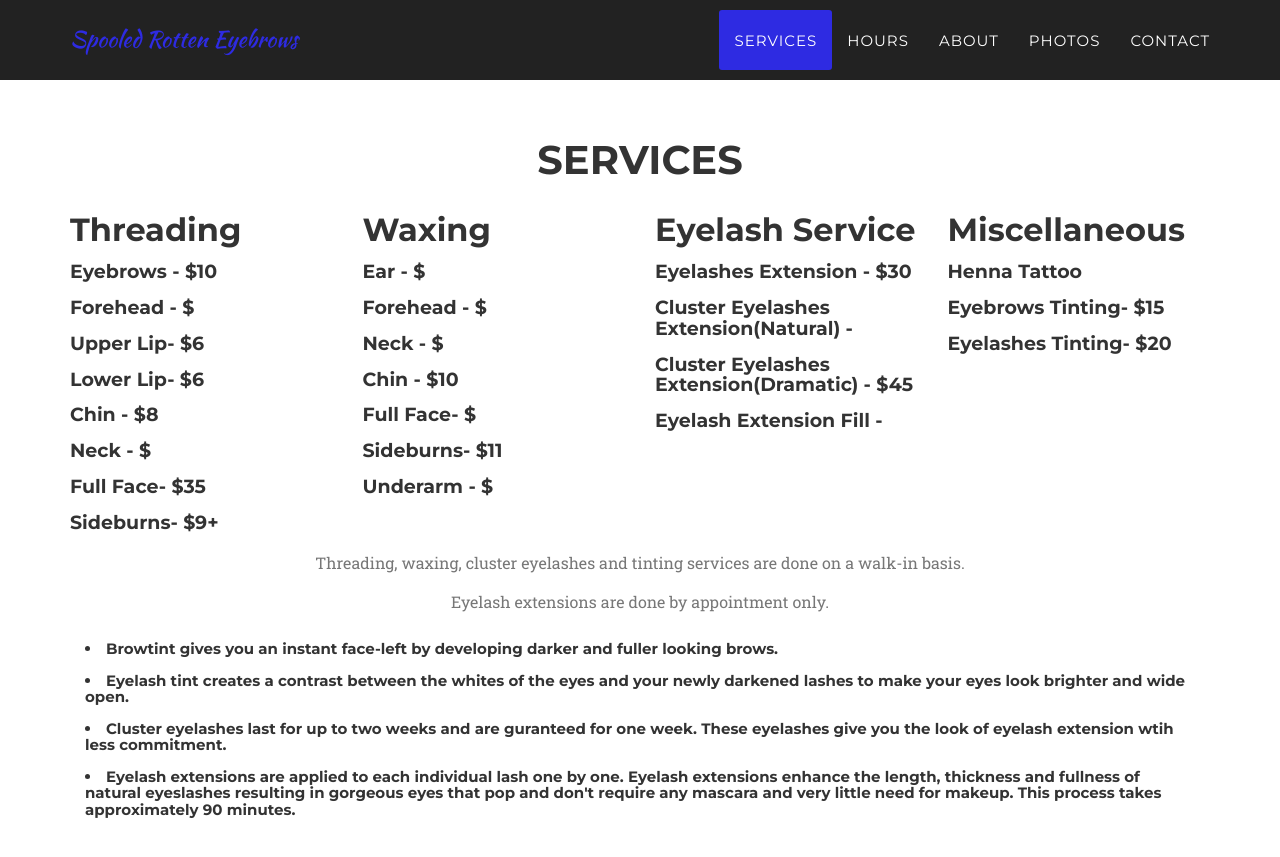
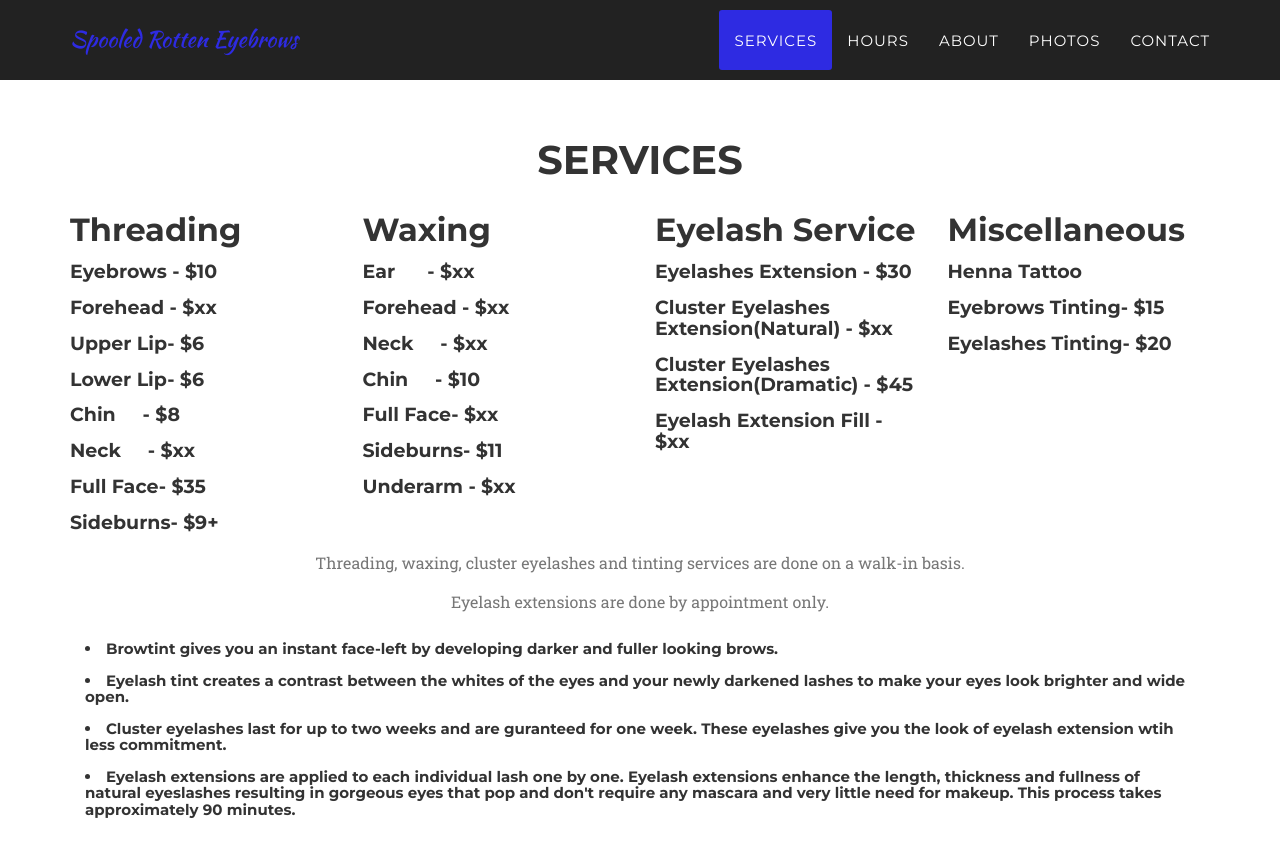
Before and after one commit to spooledrotten/spooledrotten.github.io, a Jekyll site: the page built from index.html, in a window 1280 px wide and 900 px high, scrolled down 770 px. Shown: the top 857 px of the window. Built offline with Jekyll 4.4.1, drawn with Linux system fonts in a browser that asks for light colours; some web fonts are replaced.

Commit message:
68th commit

```diff
--- a/_includes/services.html
+++ b/_includes/services.html
@@ -12,11 +12,11 @@
 
                     <h2 class="service-heading">Threading</h2>
 					<h4 class="service-heading">Eyebrows - $10</h4>
-					<h4 class="service-heading">Forehead - $</h4>
+					<h4 class="service-heading">Forehead - $xx</h4>
 					<h4 class="service-heading">Upper Lip- $6</h4>
 					<h4 class="service-heading">Lower Lip- $6</h4>
-					<h4 class="service-heading">Chin     - $8</h4>
-					<h4 class="service-heading">Neck     - $</h4>
+					<h4 class="service-heading">Chin&nbsp;&nbsp;&nbsp;&nbsp;&nbsp;- $8</h4>
+					<h4 class="service-heading">Neck&nbsp;&nbsp;&nbsp;&nbsp;&nbsp;- $xx</h4>
 					<h4 class="service-heading">Full Face- $35</h4>
 					<h4 class="service-heading">Sideburns- $9+</h4>
 
@@ -25,22 +25,22 @@
 			    <div class="col-md-3">
 
                     <h2 class="service-heading">Waxing</h2>
-					<h4 class="service-heading">Ear      - $</h4>
-					<h4 class="service-heading">Forehead - $</h4>
-					<h4 class="service-heading">Neck     - $</h4>
-					<h4 class="service-heading">Chin     - $10</h4>
-					<h4 class="service-heading">Full Face- $</h4>
+					<h4 class="service-heading">Ear&nbsp;&nbsp;&nbsp;&nbsp;&nbsp;&nbsp;- $xx</h4>
+					<h4 class="service-heading">Forehead - $xx</h4>
+					<h4 class="service-heading">Neck&nbsp;&nbsp;&nbsp;&nbsp;&nbsp;- $xx</h4>
+					<h4 class="service-heading">Chin&nbsp;&nbsp;&nbsp;&nbsp;&nbsp;- $10</h4>
+					<h4 class="service-heading">Full Face- $xx</h4>
 					<h4 class="service-heading">Sideburns- $11</h4>
-					<h4 class="service-heading">Underarm - $</h4>
+					<h4 class="service-heading">Underarm - $xx</h4>
                 </div>
 
                 <div class="col-md-3">
 
 					<h2 class="service-heading">Eyelash Service</h2>
 					<h4 class="service-heading">Eyelashes Extension - $30</h4>
-					<h4 class="service-heading">Cluster Eyelashes Extension(Natural) - </h4>
+					<h4 class="service-heading">Cluster Eyelashes Extension(Natural) - $xx</h4>
 					<h4 class="service-heading">Cluster Eyelashes Extension(Dramatic) - $45</h4>
-					<h4 class="service-heading">Eyelash Extension Fill - </h4>
+					<h4 class="service-heading">Eyelash Extension Fill - $xx</h4>
 				</div>
 
 				<div class="col-md-3">
```
